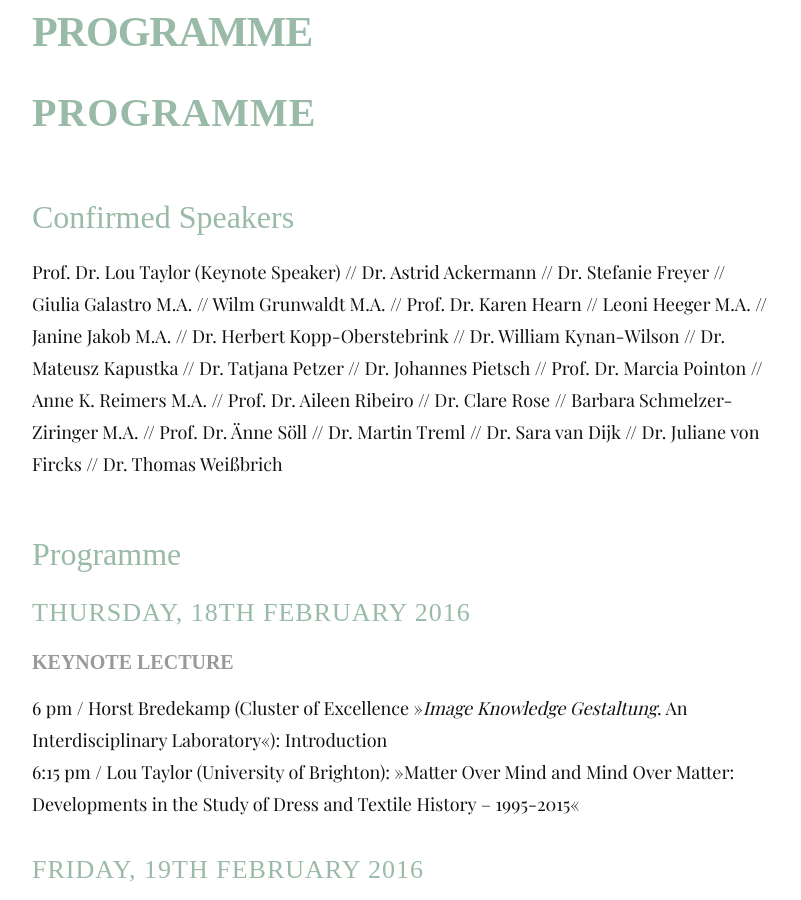
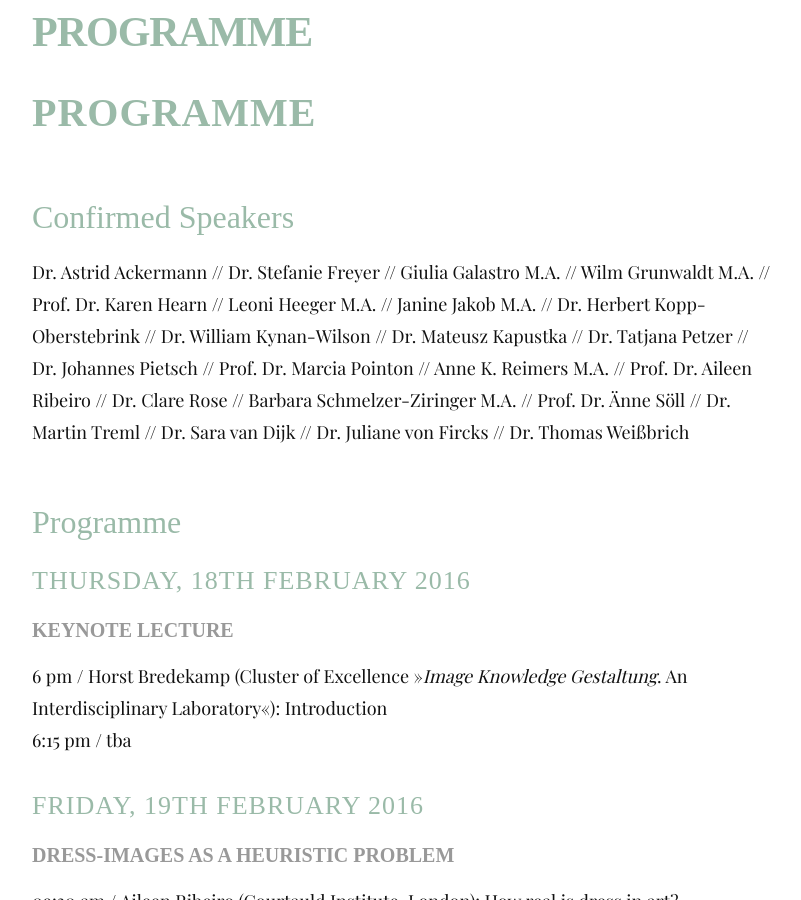
Before and after one commit to hu-bwg/website-zeichen-und-symbole, a Jekyll site: the page built from src/en/02_programme.md, in a window 1280 px wide and 900 px high, scrolled down 366 px. Shown: the whole window, without its empty margins (238-1039 px from the left). Built offline with Jekyll 4.4.1, drawn with Linux system fonts in a browser that asks for light colours; nearby versions of some CDN libraries; some web fonts are replaced.

Commit message:
Lou Taylor entfernt

```diff
--- a/src/en/02_programme.md
+++ b/src/en/02_programme.md
@@ -7,7 +7,7 @@ language: en
 # Programme
 
 ## Confirmed Speakers
-Prof. Dr. Lou Taylor (Keynote Speaker) // Dr. Astrid Ackermann // Dr. Stefanie Freyer // Giulia Galastro M.A. // Wilm Grunwaldt M.A. // Prof. Dr. Karen Hearn // Leoni Heeger M.A. // Janine Jakob M.A. // Dr. Herbert Kopp-Oberstebrink // Dr. William Kynan-Wilson // Dr. Mateusz Kapustka // Dr. Tatjana Petzer // Dr. Johannes Pietsch // Prof. Dr. Marcia Pointon // Anne K. Reimers M.A. // Prof. Dr. Aileen Ribeiro // Dr. Clare Rose // Barbara Schmelzer-Ziringer M.A. // Prof. Dr. Änne Söll // Dr. Martin Treml // Dr. Sara van Dijk // Dr. Juliane von Fircks // Dr. Thomas Weißbrich
+Dr. Astrid Ackermann // Dr. Stefanie Freyer // Giulia Galastro M.A. // Wilm Grunwaldt M.A. // Prof. Dr. Karen Hearn // Leoni Heeger M.A. // Janine Jakob M.A. // Dr. Herbert Kopp-Oberstebrink // Dr. William Kynan-Wilson // Dr. Mateusz Kapustka // Dr. Tatjana Petzer // Dr. Johannes Pietsch // Prof. Dr. Marcia Pointon // Anne K. Reimers M.A. // Prof. Dr. Aileen Ribeiro // Dr. Clare Rose // Barbara Schmelzer-Ziringer M.A. // Prof. Dr. Änne Söll // Dr. Martin Treml // Dr. Sara van Dijk // Dr. Juliane von Fircks // Dr. Thomas Weißbrich
 
 
 ## Programme
@@ -16,7 +16,7 @@ Prof. Dr. Lou Taylor (Keynote Speaker) // Dr. Astrid Ackermann // Dr. Stefanie F
 
 #### Keynote Lecture
 6 pm / Horst Bredekamp (Cluster of Excellence »_Image Knowledge Gestaltung_. An Interdisciplinary Laboratory«): Introduction
-6:15 pm / Lou Taylor (University of Brighton): »Matter Over Mind and Mind Over Matter: Developments in the Study of Dress and Textile History – 1995-2015«
+6:15 pm / tba
 
 ### Friday, 19th February 2016
 
```
Also changed, not shown: src/de/02_programme.md (+2 -2 lines).
